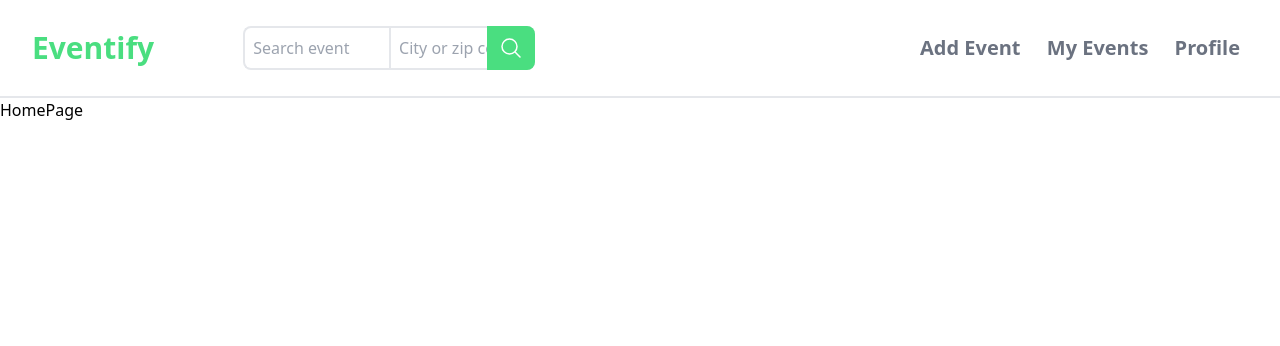
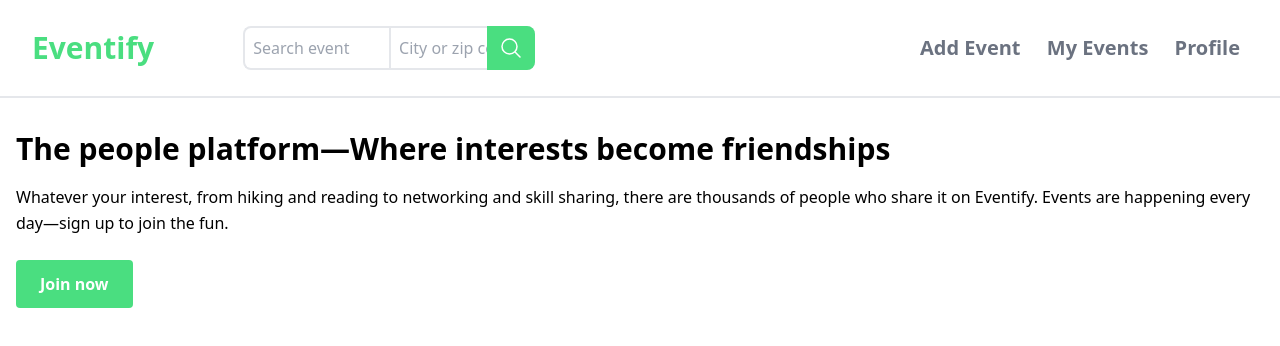
Before and after one commit to Shaymoun/eventify, a React (Vite) app: page / in a window 1280 px wide. Shown: the top 346 px of the page. Built offline with nearby package versions, Linux system fonts and the light colour scheme.

Commit message:
feat: Added flexible Button component.

```diff
--- /dev/null
+++ b/src/components/Event.jsx
@@ -0,0 +1,23 @@
+const Event = ({ poster, title, date, host, ongoingPeoples, price }) => {
+	return (
+		<li className='flex  w-full border-b-2'>
+			<div className='w-1/4 p-4'>
+				<img src={poster} className='h-full w-full ' />
+			</div>
+			<div className='flex flex-col w-3/4 p-2'>
+				<p className='text-lg py-2'>{date}</p>
+				<h2 className='text-2xl py-4 font-semibold'>{title}</h2>
+				<p className='text-xl py-1'>Hosted by: {host} </p>
+				<div className='flex flex-col'>
+					<span>{ongoingPeoples} going </span>
+					<span>{price > 0 ? price : "Free"}</span>
+				</div>
+				<div className='ml-auto'>
+					<button>Join now</button>
+				</div>
+			</div>
+		</li>
+	)
+}
+
+export default Event
--- /dev/null
+++ b/src/components/EventsList.jsx
@@ -0,0 +1,30 @@
+import Event from "./Event"
+
+const events = [
+	{
+		title: "MeetJS",
+		host: "Simon",
+		ongoingPeoples: 30,
+		price: 0,
+	},
+	{
+		title: "Piwo",
+		host: "Weronika",
+		ongoingPeoples: 2,
+		price: 0,
+	},
+	{
+		title: "Mecz",
+		host: "Wisła",
+		ongoingPeoples: 5550,
+		price: 20,
+	},
+]
+
+const EventsList = () => {
+  return (
+    <ul>{events.map(event => <Event />)}</ul>
+  )
+}
+
+export default EventsList
--- a/src/pages/AddEvent.jsx
+++ b/src/pages/AddEvent.jsx
@@ -1,3 +1,5 @@
+import Button from "../ui/Button"
+
 const AddEventPage = () => {
 	return (
 		<div className='flex justify-center py-2 sm:w-4/5 sm:mx-auto lg:w-[800px] lg:items-center lg:py-8'>
@@ -52,9 +54,7 @@ const AddEventPage = () => {
 						required
 					/>
 				</div>
-				<button className='py-3 rounded bg-green-400 text-white font-bold mt-4 lg:w-96 lg:mx-auto'>
-					Add event
-				</button>
+				<Button className='mt-4 lg:w-96 lg:mx-auto lg:text-xl'>Add event</Button>
 			</form>
 		</div>
 	)
--- a/src/pages/Home.jsx
+++ b/src/pages/Home.jsx
@@ -1,5 +1,21 @@
+import Button from "../ui/Button"
+
 const HomePage = () => {
-	return <div>HomePage</div>
+	return (
+		<header className="pt-8 px-4">
+			<div className='w-full mx-auto'>
+				<h2 className='text-3xl font-bold leading-tight'>
+					The people platform—Where interests become friendships
+				</h2>
+				<p className='text-md py-4 leading-relaxed'>
+					Whatever your interest, from hiking and reading to networking and
+					skill sharing, there are thousands of people who share it on Eventify.
+					Events are happening every day—sign up to join the fun.
+				</p>
+			</div>
+			<Button className="my-2">Join now</Button>
+		</header>
+	)
 }
 
 export default HomePage
--- /dev/null
+++ b/src/ui/Button.jsx
@@ -0,0 +1,10 @@
+const Button = ({ children, className, ...props }) => {
+	let cssClasses = "py-3 px-6 rounded bg-green-400 text-white font-bold"
+	return (
+		<button className={cssClasses + " " + className} {...props}>
+			{children}
+		</button>
+	)
+}
+
+export default Button
```
